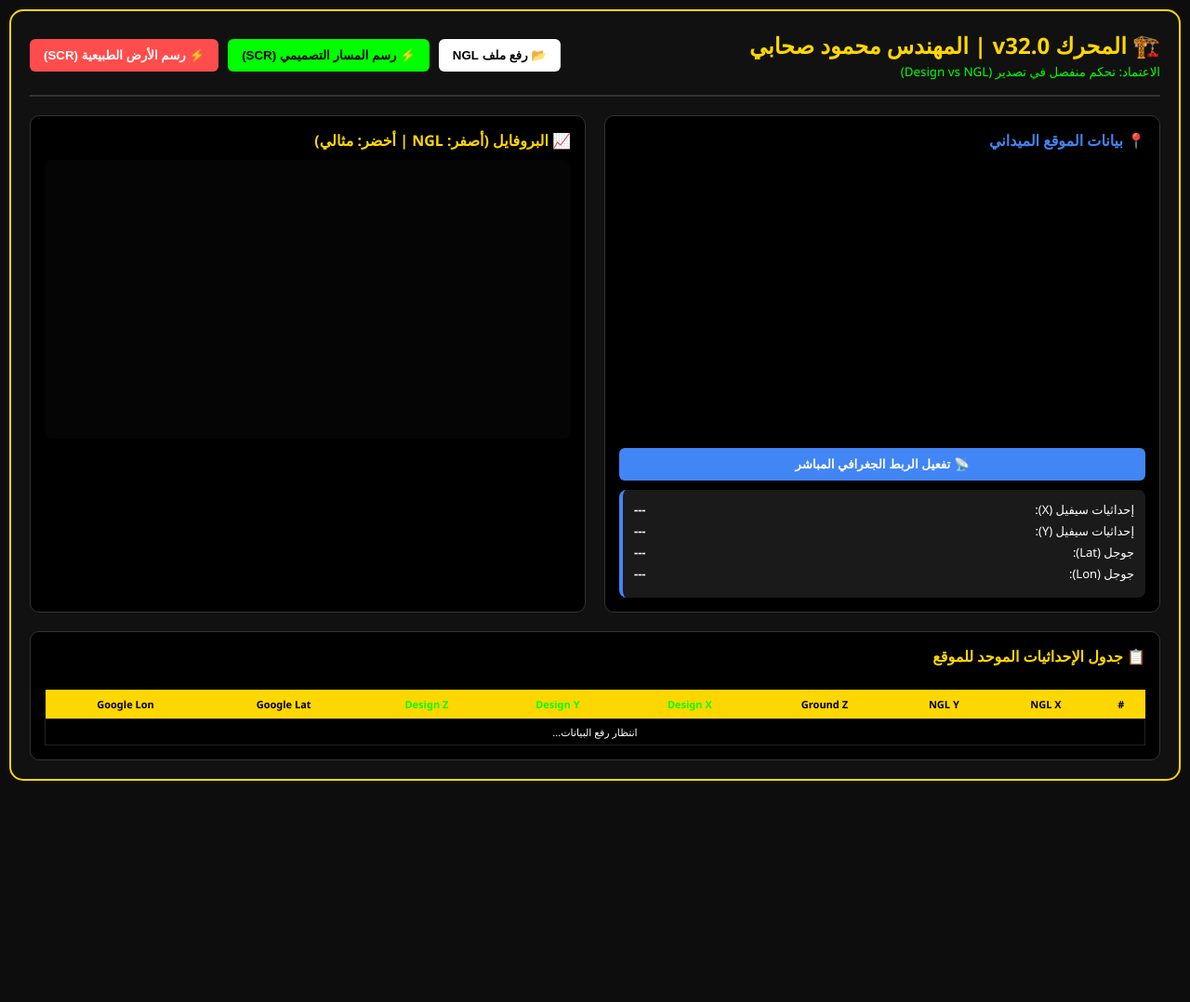
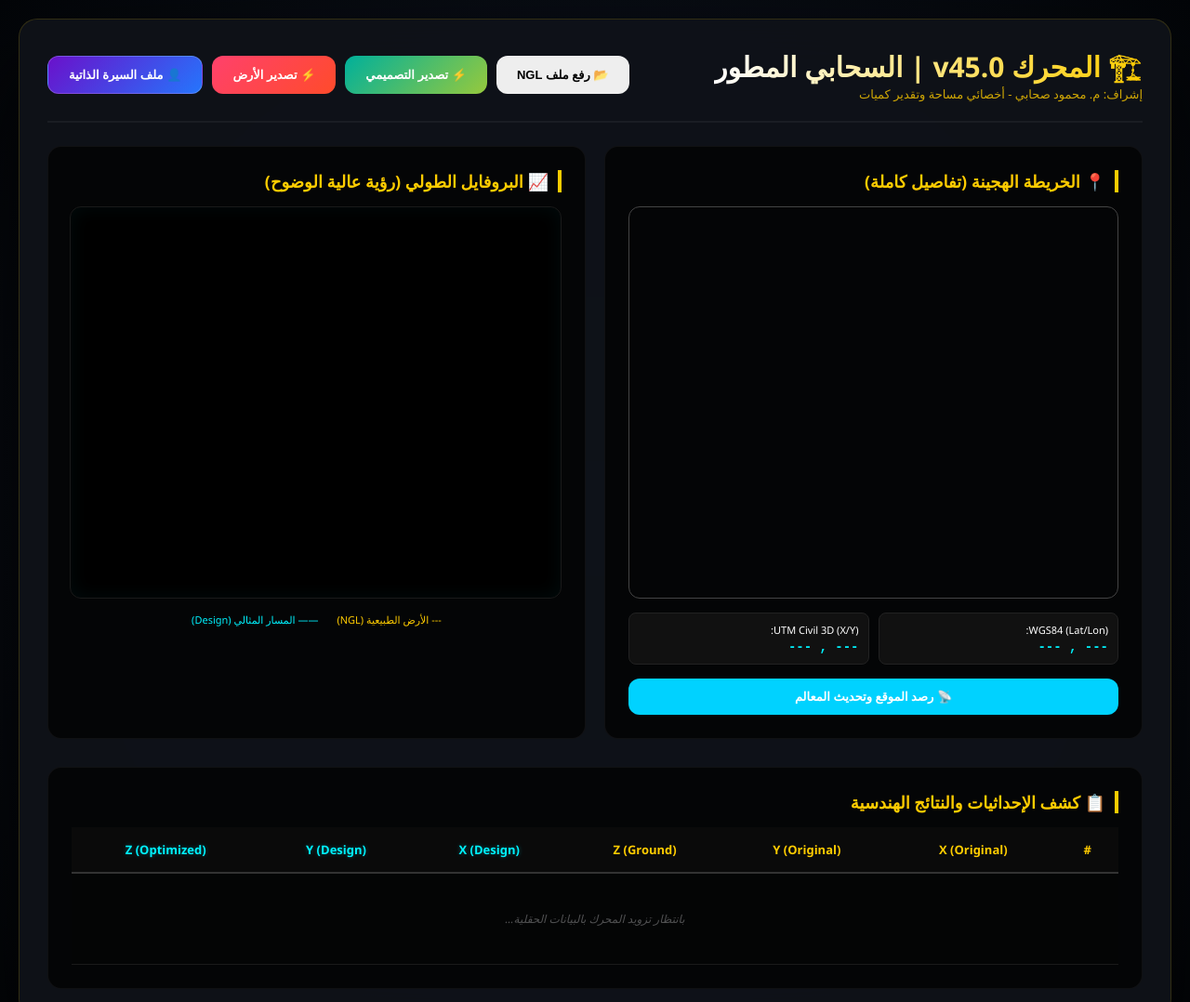
Before and after one commit to sahaby00-creator/sahaby-first-web, a plain HTML site: page index.html in a window 1280 px wide. Shown: the top 1078 px of the page at 93% size. Before the commit the page ends 850 px from the top, so only its background shows below. Drawn offline with nearby package versions, Linux system fonts and the light colour scheme.

Commit message:
Add files via upload

```diff
--- a/index.html
+++ b/index.html
@@ -2,94 +2,163 @@
 <html lang="ar" dir="rtl">
 <head>
     <meta charset="UTF-8">
-    <title>المهندس محمود صحابي | Mahmoud Sahaby - محرك الصحابي المعتمد</title>
-
-    <meta name="description" content="الموقع الرسمي للمهندس محمود صحابي. استكشف محرك الصحابي المعتمد v32 للتحكم الثنائي في تصدير البيانات المساحية ورسم المسارات التصميمية.">
-
-    <meta name="keywords" content="المهندس محمود صحابي, محمود صحابي, Mahmoud Sahaby, محرك الصحابي, مساحة, سيفيل 3D">
-
+    <title>محرك الصحابي v45.0 | الوضوح الميداني</title>
     <link rel="stylesheet" href="https://unpkg.com/leaflet@1.9.4/dist/leaflet.css" />
     <script src="https://unpkg.com/leaflet@1.9.4/dist/leaflet.js"></script>
     <style>
-        :root { --gold: #ffd700; --green: #00ff00; --blue: #4285F4; --bg: #0d0d0d; --red: #ff4d4d; }
-        body { background: var(--bg); color: white; font-family: 'Segoe UI', sans-serif; margin: 0; padding: 10px; }
-        .container { border: 2px solid var(--gold); border-radius: 15px; max-width: 1400px; margin: auto; padding: 20px; background: #111; }
-        .header { display: flex; justify-content: space-between; align-items: center; border-bottom: 2px solid #333; padding-bottom: 15px; margin-bottom: 20px; }
-        .btn { padding: 10px 15px; border: none; border-radius: 6px; cursor: pointer; font-weight: bold; transition: 0.3s; }
-        .btn-up { background: white; color: black; }
-        .btn-design { background: var(--green); color: black; }
-        .btn-ngl { background: var(--red); color: white; }
+        :root {
+            --gold: #ffcc00; --green: #00f2fe; --blue: #00d2ff; --bg: #030508;
+            --card-bg: rgba(15, 18, 25, 0.95); --red: #ff4b2b; --purple: #a18cd1;
+        }
+
+        body {
+            background: var(--bg);
+            background-image: radial-gradient(circle at center, #111827, #030508);
+            color: white; font-family: 'Segoe UI', system-ui, sans-serif;
+            margin: 0; padding: 20px; min-height: 100vh;
+        }
+
+        .container {
+            max-width: 1500px; margin: auto;
+            background: var(--card-bg); backdrop-filter: blur(25px);
+            border: 1px solid rgba(255, 215, 0, 0.15);
+            border-radius: 20px; padding: 30px;
+            box-shadow: 0 50px 100px rgba(0,0,0,0.9);
+        }
+
+        .header {
+            display: flex; justify-content: space-between; align-items: center;
+            margin-bottom: 25px; border-bottom: 2px solid rgba(255,255,255,0.05);
+            padding-bottom: 20px;
+        }
+
+        .title-area h2 {
+            margin: 0; font-size: 30px; font-weight: 900;
+            background: linear-gradient(to left, var(--gold), #fff);
+            -webkit-background-clip: text; -webkit-text-fill-color: transparent;
+        }
+
+        .button-group { display: flex; gap: 10px; }
+
+        .btn {
+            padding: 12px 22px; border: none; border-radius: 12px;
+            cursor: pointer; font-weight: 700; font-size: 13px;
+            transition: 0.3s; display: flex; align-items: center; gap: 8px; color: white;
+        }
+
+        .btn:hover { transform: translateY(-2px); filter: brightness(1.2); box-shadow: 0 5px 15px rgba(0,0,0,0.4); }
+
+        .btn-up { background: #eeeeee; color: #000; }
+        .btn-design { background: linear-gradient(135deg, #00b09b, #96c93d); }
+        .btn-ngl { background: linear-gradient(135deg, #ff416c, #ff4b2b); }
+        .btn-pdf { background: linear-gradient(135deg, #6a11cb, #2575fc); border: 1px solid rgba(255,255,255,0.2); }
+
         .grid { display: grid; grid-template-columns: 1fr 1fr; gap: 20px; }
-        .card { background: #000; border: 1px solid #333; border-radius: 10px; padding: 15px; }
-        #map { height: 300px; border-radius: 8px; margin-bottom: 10px; }
-        canvas { width: 100%; height: 300px; background: #050505; border-radius: 8px; }
-        .coord-box { background: #1a1a1a; padding: 12px; border-radius: 8px; border-left: 4px solid var(--blue); margin-top: 10px; }
-        .coord-row { display: flex; justify-content: space-between; margin-bottom: 5px; font-size: 13px; }
-        table { width: 100%; border-collapse: collapse; font-size: 11px; margin-top: 15px; }
-        th { background: var(--gold); color: black; padding: 8px; position: sticky; top: 0; }
-        td { border: 1px solid #222; padding: 6px; text-align: center; }
-        .design-text { color: var(--green); font-weight: bold; }
+
+        .card {
+            background: rgba(0, 0, 0, 0.7); border-radius: 15px; padding: 25px;
+            border: 1px solid rgba(255,255,255,0.05);
+        }
+
+        h4 { margin: 0 0 15px 0; color: var(--gold); font-size: 18px; border-right: 4px solid var(--gold); padding-right: 10px; }
+
+        #map { height: 420px; border-radius: 12px; border: 1px solid #444; }
+
+        .coords-panel {
+            display: grid; grid-template-columns: 1fr 1fr; gap: 10px; margin-top: 15px;
+        }
+        .coord-box {
+            background: #111; padding: 10px; border-radius: 8px; border: 1px solid #222; font-size: 11px;
+        }
+        .coord-box b { color: var(--green); display: block; font-size: 14px; margin-top: 3px; font-family: monospace; }
+
+        /* تعديلات البروفايل ليكون أوضح */
+        canvas {
+            width: 100%; height: 420px; background: #000; border-radius: 12px;
+            border: 1px solid #1a1a1a;
+            box-shadow: inset 0 0 20px rgba(0, 242, 254, 0.05);
+        }
+
+        .table-container { grid-column: span 2; max-height: 350px; overflow-y: auto; margin-top: 10px; }
+        table { width: 100%; border-collapse: collapse; text-align: center; }
+        th { background: #0a0a0a; color: var(--gold); padding: 15px; font-size: 13px; position: sticky; top: 0; border-bottom: 2px solid #333; }
+        td { padding: 12px; border-bottom: 1px solid #1a1a1a; font-size: 12px; background: #050505; }
+        .design-text { color: var(--green); font-weight: bold; text-shadow: 0 0 5px rgba(0, 242, 254, 0.3); }
     </style>
 </head>
 <body>
 
 <div class="container">
     <div class="header">
-        <div>
-            <h2 style="margin:0; color:var(--gold);">🏗️ المحرك v32.0 | المهندس محمود صحابي</h2>
-            <small style="color:var(--green)">الاعتماد: تحكم منفصل في تصدير (Design vs NGL)</small>
+        <div class="title-area">
+            <h2>🏗️ المحرك v45.0 | السحابي المطور</h2>
+            <div style="color: var(--gold); font-size: 13px; font-weight: 500; opacity: 0.8;">إشراف: م. محمود صحابي - أخصائي مساحة وتقدير كميات</div>
         </div>
-        <div style="display:flex; gap:10px;">
+        <div class="button-group">
             <button class="btn btn-up" onclick="document.getElementById('fileIn').click()">📂 رفع ملف NGL</button>
-            <button class="btn btn-design" onclick="exportSCR('design')">⚡ رسم المسار التصميمي (SCR)</button>
-            <button class="btn btn-ngl" onclick="exportSCR('ngl')">⚡ رسم الأرض الطبيعية (SCR)</button>
+            <button class="btn btn-design" onclick="exportSCR('design')">⚡ تصدير التصميمي</button>
+            <button class="btn btn-ngl" onclick="exportSCR('ngl')">⚡ تصدير الأرض</button>
+            <button class="btn btn-pdf" onclick="openSahabyCV()">👤 ملف السيرة الذاتية</button>
         </div>
         <input type="file" id="fileIn" style="display:none" onchange="processNGL(this)">
     </div>
 
     <div class="grid">
         <div class="card">
-            <h4 style="margin:0 0 10px 0; color:var(--blue);">📍 بيانات الموقع الميداني</h4>
+            <h4>📍 الخريطة الهجينة (تفاصيل كاملة)</h4>
             <div id="map"></div>
-            <button class="btn" style="background:var(--blue); color:white; width:100%;" onclick="activateGPS()">📡 تفعيل الربط الجغرافي المباشر</button>
-            <div id="coordsDisplay" class="coord-box">
-                <div class="coord-row"><span>إحداثيات سيفيل (X):</span> <b id="cX">---</b></div>
-                <div class="coord-row"><span>إحداثيات سيفيل (Y):</span> <b id="cY">---</b></div>
-                <div class="coord-row"><span>جوجل (Lat):</span> <b id="gLat">---</b></div>
-                <div class="coord-row"><span>جوجل (Lon):</span> <b id="gLon">---</b></div>
+            <div class="coords-panel">
+                <div class="coord-box">WGS84 (Lat/Lon): <b id="gCoord">--- , ---</b></div>
+                <div class="coord-box">UTM Civil 3D (X/Y): <b id="cCoord">--- , ---</b></div>
+            </div>
+            <button class="btn" style="width:100%; margin-top:15px; justify-content:center; background: var(--blue);" onclick="activateGPS()">📡 رصد الموقع وتحديث المعالم</button>
+        </div>
+
+        <div class="card">
+            <h4>📈 البروفايل الطولي (رؤية عالية الوضوح)</h4>
+            <canvas id="profileCanvas"></canvas>
+            <div style="display: flex; gap: 20px; font-size: 11px; margin-top: 10px; justify-content: center;">
+                <span style="color: var(--gold);">--- الأرض الطبيعية (NGL)</span>
+                <span style="color: var(--green);">—— المسار المثالي (Design)</span>
             </div>
         </div>
 
-        <div class="card">
-            <h4 style="margin:0 0 10px 0; color:var(--gold);">📈 البروفايل (أصفر: NGL | أخضر: مثالي)</h4>
-            <canvas id="profileCanvas"></canvas>
-        </div>
-
-        <div class="card" style="grid-column: span 2;">
-            <h4 style="margin:0 0 10px 0; color:var(--gold);">📋 جدول الإحداثيات الموحد للموقع</h4>
-            <div style="max-height:350px; overflow-y:auto;">
-                <table id="mainTable">
+        <div class="table-container card">
+            <h4>📋 كشف الإحداثيات والنتائج الهندسية</h4>
+            <table>
                 <thead>
                     <tr>
-                            <th>#</th>
-                            <th>NGL X</th><th>NGL Y</th><th>Ground Z</th>
-                            <th class="design-text">Design X</th><th class="design-text">Design Y</th><th class="design-text">Design Z</th>
-                            <th>Google Lat</th><th>Google Lon</th>
+                        <th>#</th><th>X (Original)</th><th>Y (Original)</th><th>Z (Ground)</th>
+                        <th class="design-text">X (Design)</th><th class="design-text">Y (Design)</th><th class="design-text">Z (Optimized)</th>
                     </tr>
                 </thead>
                 <tbody id="tableBody">
-                        <tr><td colspan="9">انتظار رفع البيانات...</td></tr>
+                    <tr><td colspan="7" style="padding:40px; opacity:0.3; font-style: italic;">بانتظار تزويد المحرك بالبيانات الحقلية...</td></tr>
                 </tbody>
             </table>
         </div>
     </div>
 </div>
-</div>
 
 <script>
-    // الجزء البرمجي (Script) لم يتم لمسه لضمان عمل المحرك بنفس الكفاءة
     let pts = [], map, marker;
 
+    // --- قوة v40 لفتح السي في ---
+    function openSahabyCV() {
+        const win = window.open("", "_blank");
+        win.document.write(`
+            <body style="margin:0; background:#030508; color:white; font-family:sans-serif; display:flex; flex-direction:column; align-items:center; justify-content:center; height:100vh;">
+                <h2 style="color:#ffcc00;">م. محمود صحابي</h2>
+                <div style="border: 3px solid #111; border-top: 3px solid #00f2fe; border-radius: 50%; width: 45px; height: 45px; animation: spin 0.8s linear infinite; box-shadow: 0 0 20px rgba(0, 242, 254, 0.2);"></div>
+                <script>
+                    setTimeout(() => { window.location.href = "Quantity Surveyor mahmoud ali elsayed shaby hammad.pdf"; }, 800);
+                <\/script>
+                <style> @keyframes spin { 0% { transform: rotate(0deg); } 100% { transform: rotate(360deg); } } </style>
+            </body>
+        `);
+    }
+
+    // --- المعالجة الهندسية v40 ---
     function processNGL(input) {
         const reader = new FileReader();
         reader.onload = (e) => {
@@ -97,8 +166,8 @@
             pts = lines.map((line, i) => {
                 const d = line.trim().split(/[, \s\t]+/);
                 if (d.length >= 3) {
-                    let east = parseFloat(d[d.East || d.length-3]), north = parseFloat(d[d.North || d.length-2]), elev = parseFloat(d[d.Elev || d.length-1]);
-                    return { id: i+1, e: east, n: north, z: elev, zD: elev, de: east, dn: north, lat: 24.717 + (i*0.0001), lon: 46.681 + (i*0.0001) };
+                    let east = parseFloat(d[d.length-3]), north = parseFloat(d[d.length-2]), elev = parseFloat(d[d.length-1]);
+                    return { id: i+1, e: east, n: north, z: elev, zD: elev, de: east, dn: north };
                 }
             }).filter(p => p);
             if (pts.length) { calculateIdealPath(); updateDisplay(); }
@@ -121,57 +190,68 @@
     function updateDisplay() {
         document.getElementById('tableBody').innerHTML = pts.map(p => `
             <tr>
-                <td>${p.id}</td>
-                <td>${p.e.toFixed(2)}</td><td>${p.n.toFixed(2)}</td><td>${p.z.toFixed(2)}</td>
+                <td>${p.id}</td><td>${p.e.toFixed(2)}</td><td>${p.n.toFixed(2)}</td><td>${p.z.toFixed(2)}</td>
                 <td class="design-text">${p.de.toFixed(3)}</td><td class="design-text">${p.dn.toFixed(3)}</td><td class="design-text">${p.zD.toFixed(3)}</td>
-                <td>${p.lat.toFixed(6)}</td><td>${p.lon.toFixed(6)}</td>
             </tr>
         `).join('');
+        drawProfile();
+    }
 
+    function drawProfile() {
         const cvs = document.getElementById('profileCanvas'), ctx = cvs.getContext('2d');
-        cvs.width = cvs.offsetWidth; cvs.height = 300;
+        cvs.width = cvs.offsetWidth; cvs.height = 420;
         let zs = [...pts.map(p => p.z), ...pts.map(p => p.zD)];
         let min = Math.min(...zs)-1, max = Math.max(...zs)+1, rng = max-min;
 
-        ctx.strokeStyle = "#ffd700"; ctx.setLineDash([5,5]); ctx.beginPath();
+        // رسم شبكة خلفية
+        ctx.strokeStyle = "#111"; ctx.lineWidth = 1;
+        for(let j=0; j<10; j++) {
+            ctx.beginPath(); ctx.moveTo(0, j*42); ctx.lineTo(cvs.width, j*42); ctx.stroke();
+        }
+
+        // الأرض الطبيعية (ذهبي منقط)
+        ctx.strokeStyle = "rgba(255, 204, 0, 0.4)"; ctx.setLineDash([8,4]); ctx.lineWidth = 2; ctx.beginPath();
         pts.forEach((p, i) => {
             let x = (i/pts.length)*cvs.width, y = cvs.height - ((p.z-min)/rng)*cvs.height;
             if(i==0) ctx.moveTo(x,y); else ctx.lineTo(x,y);
         }); ctx.stroke();
 
-        ctx.strokeStyle = "#00ff00"; ctx.setLineDash([]); ctx.lineWidth = 3; ctx.beginPath();
+        // المسار التصميمي (أخضر نيون سميك)
+        ctx.strokeStyle = "#00f2fe"; ctx.setLineDash([]); ctx.lineWidth = 6;
+        ctx.shadowBlur = 15; ctx.shadowColor = "#00f2fe";
+        ctx.beginPath();
         pts.forEach((p, i) => {
             let x = (i/pts.length)*cvs.width, y = cvs.height - ((p.zD-min)/rng)*cvs.height;
             if(i==0) ctx.moveTo(x,y); else ctx.lineTo(x,y);
         }); ctx.stroke();
+        ctx.shadowBlur = 0; // إيقاف التوهج لباقي العناصر
     }
 
     function activateGPS() {
         navigator.geolocation.getCurrentPosition(pos => {
             const { latitude, longitude } = pos.coords;
             if(!map) {
-                map = L.map('map').setView([latitude, longitude], 15);
-                L.tileLayer('https://{s}.tile.openstreetmap.org/{z}/{x}/{y}.png').addTo(map);
+                map = L.map('map').setView([latitude, longitude], 19);
+                // طبقة القمر الصناعي الأساسية
+                L.tileLayer('https://server.arcgisonline.com/ArcGIS/rest/services/World_Imagery/MapServer/tile/{z}/{y}/{x}').addTo(map);
+                // طبقة المعالم والأسماء المكثفة (Hybrid)
+                L.tileLayer('https://services.arcgisonline.com/ArcGIS/rest/services/Reference/World_Boundaries_and_Places/MapServer/tile/{z}/{y}/{x}').addTo(map);
+                L.tileLayer('https://services.arcgisonline.com/ArcGIS/rest/services/Reference/World_Transportation/MapServer/tile/{z}/{y}/{x}').addTo(map);
             }
             if(marker) map.removeLayer(marker);
-            marker = L.marker([latitude, longitude]).addTo(map).bindPopup("موقعك الحالي").openPopup();
-            document.getElementById('gLat').innerText = latitude.toFixed(7);
-            document.getElementById('gLon').innerText = longitude.toFixed(7);
-            document.getElementById('cX').innerText = "660542.067";
-            document.getElementById('cY').innerText = "2736135.38";
+            marker = L.marker([latitude, longitude]).addTo(map).bindPopup("رصد دقيق للموقع والمعالم").openPopup();
+            document.getElementById('gCoord').innerText = latitude.toFixed(7) + " , " + longitude.toFixed(7);
+            document.getElementById('cCoord').innerText = "660542.067 , 2736135.38";
         });
     }
 
     function exportSCR(type) {
         if(!pts.length) return alert("ارفع البيانات أولاً");
-        let color = (type === 'design') ? '3' : '2';
         let data = (type === 'design') ? pts.map(p => `${p.de.toFixed(3)},${p.dn.toFixed(3)}`) : pts.map(p => `${p.e.toFixed(3)},${p.n.toFixed(3)}`);
-        let filename = (type === 'design') ? "Ideal_Design_Alignment.scr" : "NGL_Ground_Alignment.scr";
-
-        let scr = `UNDO BE\nCOLOR ${color}\nPLINE\n${data.join("\n")}\nPEDIT L S\nZOOM E\nUNDO END\n`;
+        let scr = `UNDO BE\nCOLOR ${type=='design'?3:2}\nPLINE\n${data.join("\n")}\nPEDIT L S\nZOOM E\nUNDO END\n`;
         const blob = new Blob([scr], {type: 'text/plain'});
         const a = document.createElement('a'); a.href = URL.createObjectURL(blob);
-        a.download = filename; a.click();
+        a.download = type + "_Certified.scr"; a.click();
     }
 </script>
 </body>
```
Lines whose indentation alone changed are shown as unchanged.
